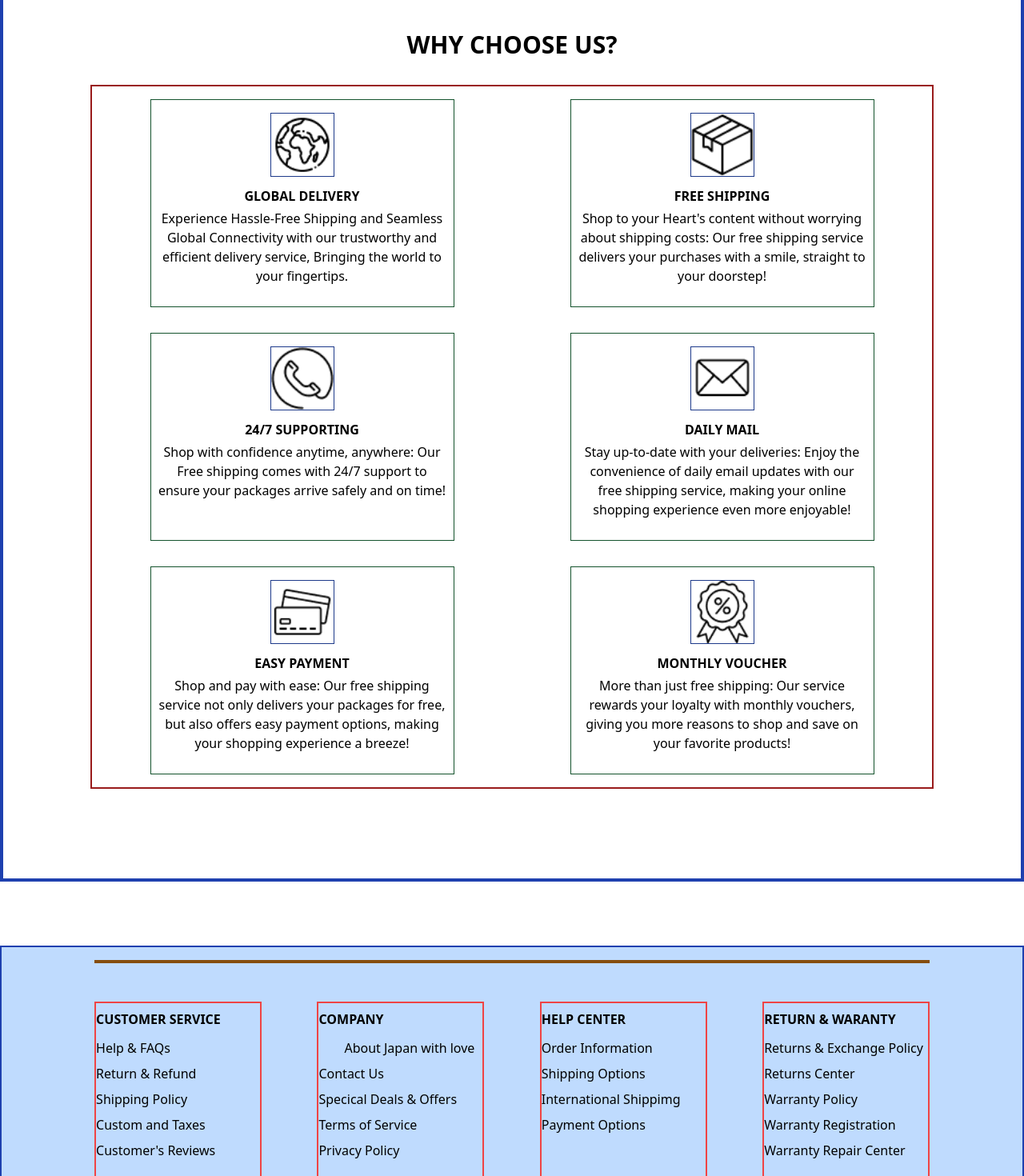
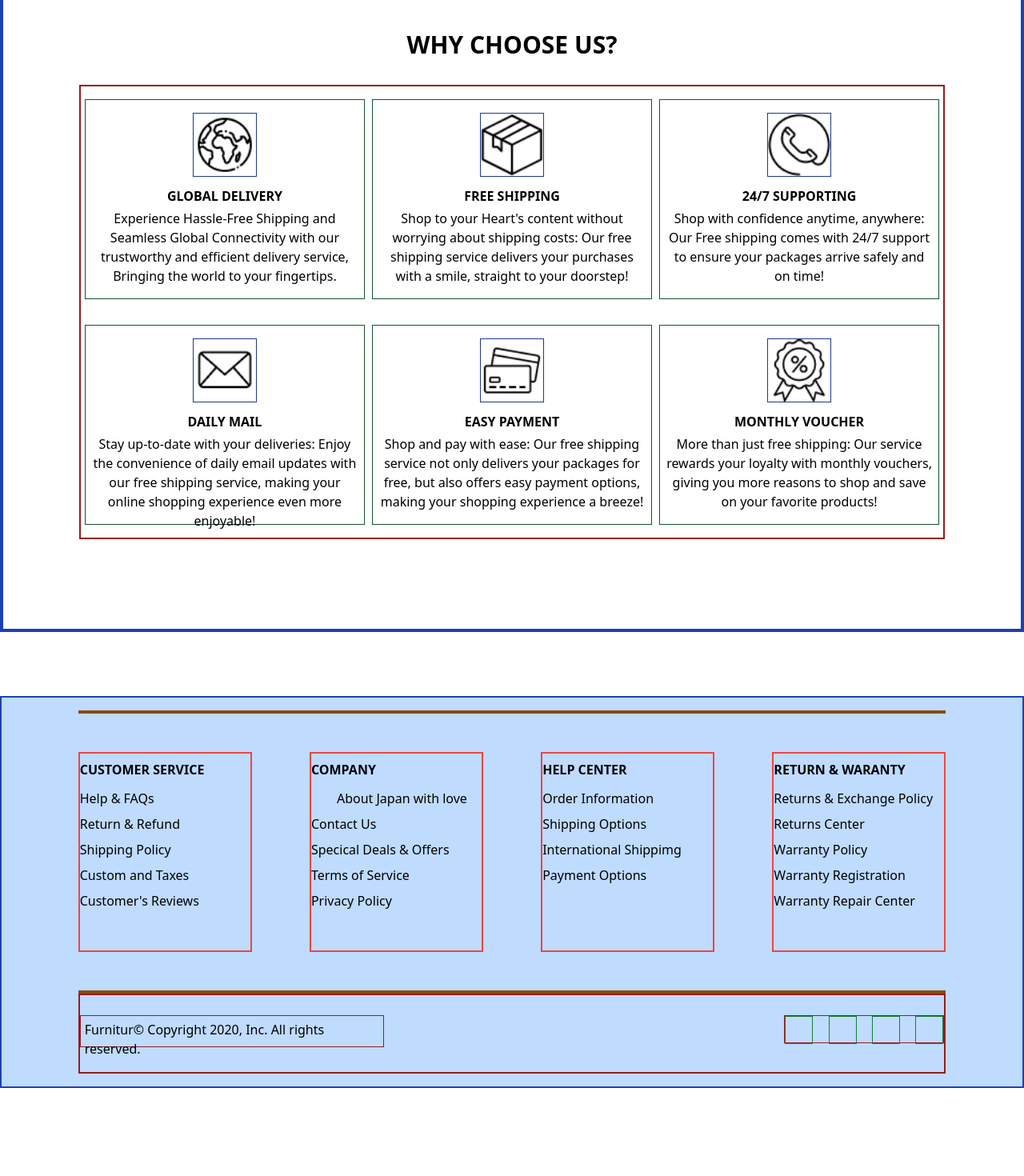
Before and after one commit to olatunji-20/furnitur, a Nuxt app: page /Review in a window 1280 px wide. Shown: the part 1000-2470 px from the top of the page at 80% size. After the commit the page ends 2360 px from the top, so only its background shows below. Built offline with nearby package versions, Linux system fonts and the light colour scheme.

Commit message:
work continues on furnitur

```diff
--- a/components/Best.vue
+++ b/components/Best.vue
@@ -2,7 +2,7 @@
   <div class="border-4 border-red-400 w-[100%] h-[auto] py-16 text-center">
     <h1 class="text-3xl font-bold">BEST COMBINED WITH:</h1>
     <p class="font-bold">THESE COMBINATION WILL MAKE YOUR HOME TONE-SUR-TONE</p>
-    <div class="w-[75%] h-[auto] border-2 border-green-800 my-12 mx-[auto]">
+    <div class="w-[85%] h-[auto] border-2 border-green-800 my-12 mx-[auto]">
       <Card :products="bestProduct" />
     </div>
   </div>
--- a/components/Choose.vue
+++ b/components/Choose.vue
@@ -1,43 +1,43 @@
 <template>
-    <div class="h-[auto] w-100 border-4 border-blue-800 px-4 py-20">
+    <div class="h-[auto] w-[100%] border-4 border-blue-800 py-20">
         <h1 class="text-3xl font-bold text-center">WHY CHOOSE US?</h1>
         <div class="h-[auto] w-[85%] border-2 border-red-800 mx-[auto] my-8 flex justify-around flex-wrap">
-            <div class="border border-green-900 w-[380px] h-[260px] m-4 text-center p-2">
+            <div class="border border-green-900 w-[350px] h-[250px] my-4 text-center p-2">
                 <div class="border border-blue-900 w-[80px] h-[80px] mx-[auto] my-2">
                     <img src="../asssets/planet-earth.png" class="w-[100%] h-[100%] object-cover" />
                 </div>
                 <h4 class="font-bold leading-8">GLOBAL DELIVERY</h4>
                 <p>Experience Hassle-Free Shipping and Seamless Global Connectivity with our trustworthy and efficient delivery service, Bringing the world to your fingertips.</p>
             </div>
-            <div class="border border-green-900 w-[380px] h-[260px] m-4 text-center p-2">
+            <div class="border border-green-900 w-[350px] h-[250px] my-4 text-center p-2">
                 <div class="border border-blue-900 w-[80px] h-[80px] mx-[auto] my-2" >
                     <img src="../asssets/shipping.png" class="w-[100%] h-[100%] object-cover" />
                 </div>
                 <h4 class="font-bold leading-8">FREE SHIPPING</h4>
                 <p>Shop to your Heart's content without worrying about shipping costs: Our free shipping service delivers your purchases with a smile, straight to your doorstep!</p>
             </div>
-            <div class="border border-green-900 w-[380px] h-[260px] m-4 text-center p-2">
+            <div class="border border-green-900 w-[350px] h-[250px] my-4 text-center p-2">
                 <div class="border border-blue-900 w-[80px] h-[80px] mx-[auto] my-2">
                     <img src="../asssets/call.png" class="w-[100%] h-[100%] object-cover" />
                 </div>
                 <h4 class="font-bold leading-8">24/7 SUPPORTING</h4>
                 <p>Shop with confidence anytime, anywhere: Our Free shipping comes with 24/7 support to ensure your packages arrive safely and on time!</p>
             </div>
-            <div class="border border-green-900 w-[380px] h-[260px] m-4 text-center p-2">
+            <div class="border border-green-900 w-[350px] h-[250px] my-4 text-center p-2">
                 <div class="border border-blue-900 w-[80px] h-[80px] mx-[auto] my-2">
                     <img src="../asssets/email.png" class="w-[100%] h-[100%] object-cover" />
                 </div>
                 <h4 class="font-bold leading-8">DAILY MAIL</h4>
                 <p>Stay up-to-date with your deliveries: Enjoy the convenience of daily email updates with our free shipping service, making your online shopping experience even more enjoyable!</p>
             </div>
-            <div class="border border-green-900 w-[380px] h-[260px] m-4 text-center p-2">
+            <div class="border border-green-900 w-[350px] h-[250px] my-4 text-center p-2">
                 <div class="border border-blue-900 w-[80px] h-[80px] mx-[auto] my-2">
                     <img src="../asssets/credit-card.png" class="w-[100%] h-[100%] object-cover" />
                 </div>
                 <h4 class="font-bold leading-8">EASY PAYMENT</h4>
                 <p>Shop and pay with ease: Our free shipping service not only delivers your packages for free, but also offers easy payment options, making your shopping experience a breeze!</p>
             </div>
-            <div class="border border-green-900 w-[380px] h-[260px] m-4 text-center p-2">
+            <div class="border border-green-900 w-[350px] h-[250px] my-4 text-center p-2">
                 <div class="border border-blue-900 w-[80px] h-[80px] mx-[auto] my-2">
                     <img src="../asssets/badge.png" class="w-[100%] h-[100%] object-cover" />
                 </div>
--- a/components/Featured.vue
+++ b/components/Featured.vue
@@ -1,5 +1,5 @@
 <template>
-    <div class="border-8 border-green-900 w-[100%] h-[auto] text-center p-28">
+    <div class="border-8 border-green-900 w-[100%] h-[auto] text-center py-28">
         <p class="font-bold text-3xl">FEATURED PRODUCTS</p>
         <ul class="border border-red-700 mt-6 mb-10">
             <ul class="inline-block mx-4 font-bold border border-blue-700 cursor-pointer" :class="showA? 'active' : 'non-active'" v-on:click="all">ALL</ul>
--- a/components/FootBar.vue
+++ b/components/FootBar.vue
@@ -1,5 +1,5 @@
 <template>
-    <div class="border-2 border-blue-800 w-[100%] h-[auto] px-6 py-4 bg-blue-200">
+    <div class="border-2 border-blue-800 w-[100%] h-[auto] py-4 bg-blue-200">
         <div class="w-[85%] h-[auto] border-t-4 border-b-4 border-yellow-800 mx-[auto] flex justify-between py-12">
             <div class="border-2 border-red-500 w-[20%] h-[250px]">
                 <h3 class="leading-10 font-bold">CUSTOMER SERVICE</h3>
--- a/components/Navbar.vue
+++ b/components/Navbar.vue
@@ -1,6 +1,6 @@
 <template>
     <div>
-        <div class="border-4 border-green-800 py-8 pl-20 pr-40 flex justify-between">
+        <div class="border-4 border-green-800 py-8 pl-20 pr-32 flex justify-between">
             <div class="w-[200px] h-[50px] border-2 border-red-900">
                 <img class="w-[100%] h-[100%]" src="../asssets/logo.png"/>
             </div>
--- a/components/SecondCart.vue
+++ b/components/SecondCart.vue
@@ -1,8 +1,19 @@
 <template>
   <div>
-    <div class="border-2 border-red-600 w-[100%] h-[600px] mt-8">
-        <h1 class="font-bold py-32">SECOND CART</h1>
+    <div class="border-2 border-red-600 w-[100%] h-[auto] mt-8">
+      <div class="border-2 border-green-400 mx-auto w-[95%] h-[300px]">
+        <h1 class="font-bold py-4">SECOND CART</h1>
+      </div>
         <hr class="border-2 border-blue-800 w-[95%] mx-[auto]"/>
+      <div class="border-2 border-green-400 mx-auto w-[95%] h-[auto] pt-6">
+        <p class="leading-10 text-gray-500">Subtotal</p>
+        <p class="leading-10 text-gray-500">Shipping</p>
+        <p class="leading-10 text-gray-500">Price</p>
+        <p class="leading-10 text-gray-500">Discount 10%</p>
+        <p class="leading-10 text-gray-500">Total Price</p>
+
+        <button class="bg-red-700 w-[100%] py-2 text-white mt-16"><NuxtLink to="/Shipping">CONTINUE TO SHIPPING</NuxtLink></button>
+      </div>
     </div>
   </div>
 </template>
--- a/components/Trusted.vue
+++ b/components/Trusted.vue
@@ -1,7 +1,7 @@
 <template>
     <div class="w-[100%] h-[600px] border-4 border-red-900 py-12">
         <h1 class="text-3xl font-bold text-center">TRUSTED BY</h1>
-        <div class="w-[80%] h-[auto] border-2 border-blue-500 mx-[auto] my-8 flex flex-wrap justify-between">
+        <div class="w-[85%] h-[auto] border-2 border-blue-500 mx-[auto] my-8 flex flex-wrap justify-between">
             <div class="border border-red-500 w-[180px] h-[130px] mx-2 my-8">
                 <NuxtLink to="/CartPage">
                     <img src="../asssets/brand1.png" class="w-[100%] h-[100%] object-cover" />
@@ -34,12 +34,12 @@
             <div class="border border-red-500 w-[180px] h-[130px] mx-2 my-8">
                 <img src="../asssets/brand4.png" class="w-[100%] h-[100%] object-cover" />
             </div>
-            <div class="border border-red-500 w-[180px] h-[130px] mx-2 my-8">
+            <!-- <div class="border border-red-500 w-[180px] h-[130px] mx-2 my-8">
                 <img src="../asssets/brand6.png" class="w-[100%] h-[100%] object-cover" />
             </div>
             <div class="border border-red-500 w-[180px] h-[130px] mx-2 my-8">
                 <img src="../asssets/brand3.png" class="w-[100%] h-[100%] object-cover" />
-            </div>
+            </div> -->
         </div>
     </div>
 </template>
--- a/pages/index.vue
+++ b/pages/index.vue
@@ -63,7 +63,7 @@
     <!-- SPECIAL SECTION -->
 
     <section class="border-8 border-red-800 w-[100%] h-[auto] pt-28 pb-44">
-      <div class="border-2 border-green-800 w-[80%] h-[300px] mx-[auto] flex justify-between">
+      <div class="border-2 border-green-800 w-[85%] h-[300px] mx-[auto] flex justify-between">
         <div class="w-[380px] h-[100%] border border-red-400 p-12">
           <h2 class="font-bold text-3xl">MODERN BRONZE HANGING LIGHT</h2>
           <div class="w-[150px] h-[25px] border border-blue-600 my-4"><star-rating :rating="rating" :star-style="starStyle"></star-rating></div>
```
